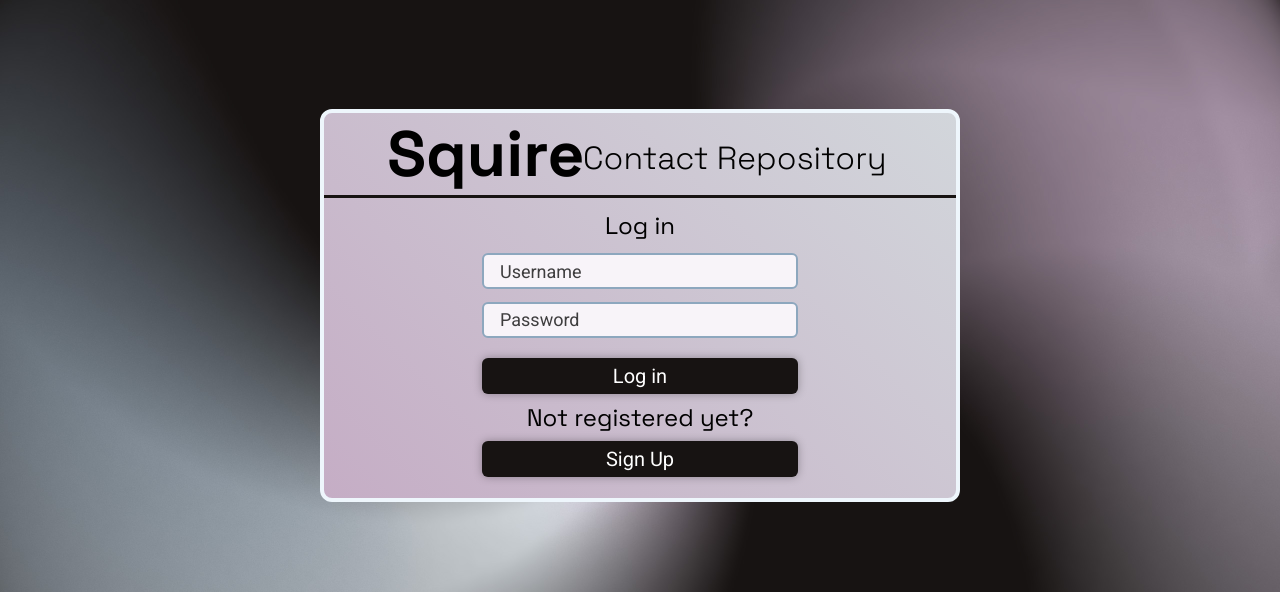
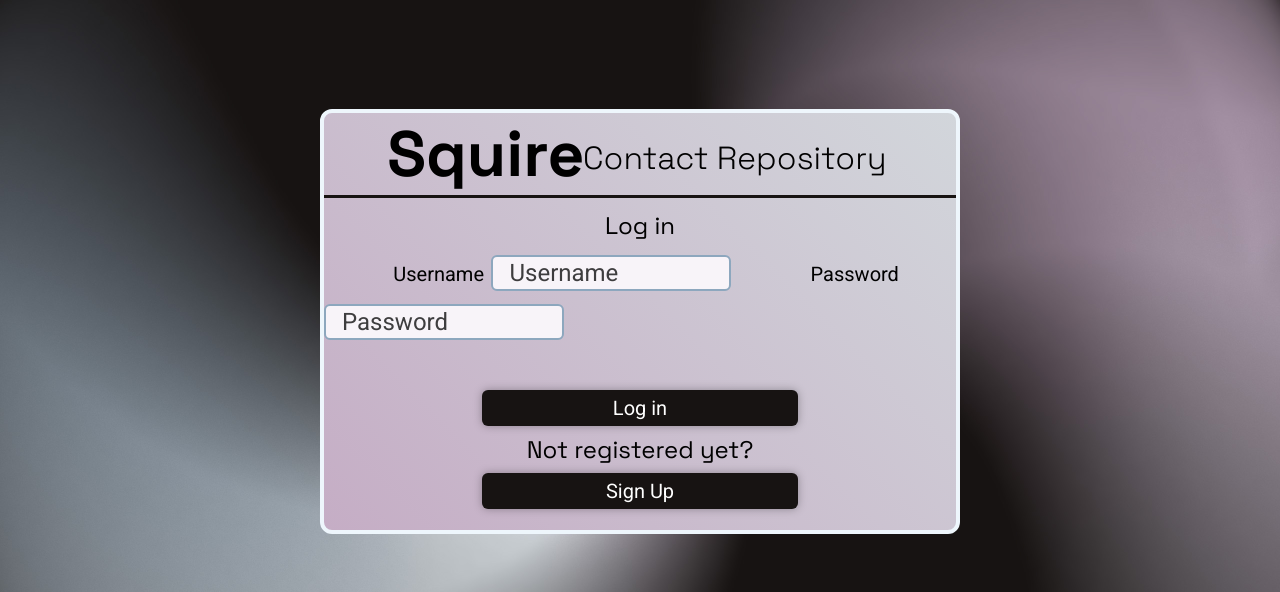
Before and after one commit to CATastrophic141/COP4331-F2023-G13-LAMP, a PHP site: page / in a window 1280 px wide. Shown: the top 592 px of the page. Run offline with PHP 8.4, Linux system fonts and the light colour scheme; some libraries are stand-ins or nearby versions.

Commit message:
Added Labels to Register and Log In fields

```diff
--- a/css/styles_loginPage.css
+++ b/css/styles_loginPage.css
@@ -41,6 +41,40 @@ body
     margin-top: 8%;
     border-radius: 12px;
     border: 4px solid var(--alice-blue);
+}
+
+
+#loginForm
+{
+    #loginNameLabel,
+    #loginPasswordLabel
+    {
+        display: inline-block;
+        text-align: right;
+        font-size: 20px;
+        width: 160px;
+    }
+
+
+    #regFirstNameLabel,
+    #regLastNameLabel,
+    #regPhoneLabel,
+    #regEmailLabel
+    {
+        display: none;
+        text-align: right;
+        font-size: 20px;
+        width: 160px;
+    }
+
+    #loginName,
+    #loginPassword
+    {
+        display: inline-block;
+        text-align: left;
+        font-size: 24px;
+        width: 240px;
+    }
 }
 
 #title-container
@@ -110,7 +144,7 @@ body
 {
     font-size: 24px;
     text-align: left;
-    width: 80%;
+    width: 250px;
     margin-bottom: 2%;
     padding: 2px 4px 2px 4px;
     border:none;
--- a/index.html
+++ b/index.html
@@ -14,12 +14,26 @@
 		<h2 id="subtitle">Contact Repository</h2>
 	</div>
 	<span id="inner-title">Log in</span>
+	<form id="loginForm">
+		<label for="registerFirstName" id="regFirstNameLabel"></label>
 		<input id="registerFirstName" type="text" placeholder="First Name" class="registerField" />
+
+		<label for="registerLastName" id="regLastNameLabel"></label>
 		<input id="registerLastName" type="text" placeholder="Last Name" class="registerField" />
+
+		<label for="loginName" id="loginNameLabel">Username </label>
 		<input type="text" id="loginName" placeholder="Username" class="loginField" />
+
+		<label for="loginPassword" id="loginPasswordLabel">Password </label>
 		<input type="password" id="loginPassword" placeholder="Password"/>
+
+		<label for="registerPhone" id="regPhoneLabel"></label>
 		<input id="registerPhone" type="text" placeholder="Phone number (xxx-xxx-xxxx)" class="registerField">
+
+		<label for="registerEmail" id="regEmailLabel"></label>
 		<input id="registerEmail" type="text" placeholder="Email (someone@example.com)" class="registerField">
+
+	</form>
 	<button type="button" id="loginButton" class="buttons" onclick="doLogin();"> Log in </button>
 	<button type="button" id="registerButton" class="buttons" onclick=register();> Create Account </button>
 	<span id="registerText">Not registered yet?</span>
--- a/js/code.js
+++ b/js/code.js
@@ -66,16 +66,37 @@ function doLogin() {
 
 function showRegister(element) {
 	if (element.innerHTML == "Sign Up") {
-		document.getElementById("registerFirstName").style.display = 'block';
-		document.getElementById("registerLastName").style.display = 'block';
-		document.getElementById("registerPhone").style.display = 'block';
-		document.getElementById("registerEmail").style.display = 'block';
+		document.getElementById("registerFirstName").style.display = 'inline-block';
+		document.getElementById("regFirstNameLabel").style.display = 'inline-block';
+		document.getElementById("regFirstNameLabel").innerText = 'First Name ';
+
+		document.getElementById("registerLastName").style.display = 'inline-block';
+		document.getElementById("regLastNameLabel").style.display = 'inline-block';
+		document.getElementById("regLastNameLabel").innerText = 'Last Name ';
+
+		document.getElementById("registerPhone").style.display = 'inline-block';
+		document.getElementById("regPhoneLabel").style.display = 'inline-block';
+		document.getElementById("regPhoneLabel").innerText = 'Phone Number ';
+
+		document.getElementById("registerEmail").style.display = 'inline-block';
+		document.getElementById("regEmailLabel").style.display = 'inline-block';
+		document.getElementById("regEmailLabel").innerText = 'Email ';
+
 		document.getElementById("registerButton").style.display = 'block';
 		document.getElementById("loginButton").style.display = 'none';
 		document.getElementById("inner-title").innerHTML = "Fill out the fields below, then click \"Create Account\".";
 		document.getElementById("registerText").innerHTML = "Already have an Account?";
 		document.getElementById("signUpButton").innerHTML = "Log In";
 	} else {
+		// Hide the labels for the fields in the register box as necessary
+		document.getElementById("regFirstNameLabel").style.display = 'none';
+		document.getElementById("regLastNameLabel").style.display = 'none';
+		document.getElementById("regPhoneLabel").style.display = 'none';
+		document.getElementById("regEmailLabel").style.display = 'none';
+		document.getElementById("regFirstNameLabel").innerHTML = '';
+		document.getElementById("regLastNameLabel").innerHTML = '';
+		document.getElementById("regPhoneLabel").innerHTML = '';
+		document.getElementById("regEmailLabel").innerHTML = '';
 		document.getElementById("registerFirstName").style.display = 'none';
 		document.getElementById("registerLastName").style.display = 'none';
 		document.getElementById("registerPhone").style.display = 'none';
@@ -101,7 +122,7 @@ function register() {
 
 	// If fails input constraints
 	if (!(newUsername != "" && newPassword != "" && nameRegex.test(newUserFirstName) && nameRegex.test(newUserLastName) && (emailRegex.test(newUserEmail)) && phoneRegex.test(newUserPhone))) {
-		var msg = document.getElementById("registerInstruction");
+		var msg = document.getElementById("registerText");
 		msg.textContent = "Please enter valid credentials";
 		msg.style.color = "red";
 	}
@@ -122,9 +143,13 @@ function register() {
 		USER_INFO.lastName = response.lastName;
 
 		saveCookie();
+
+		document.getElementById("registerText").style.color = "smoky-black";
+
 		goToSearchPage();
 	}, function (err) {
-		document.getElementById("registerInstruction").innerHTML = err.message;
+		document.getElementById("registerText").innerHTML = err.message;
+		document.getElementById("registerText").style.color = "red";
 	});
 }
 
```
Lines whose indentation alone changed are shown as unchanged.
